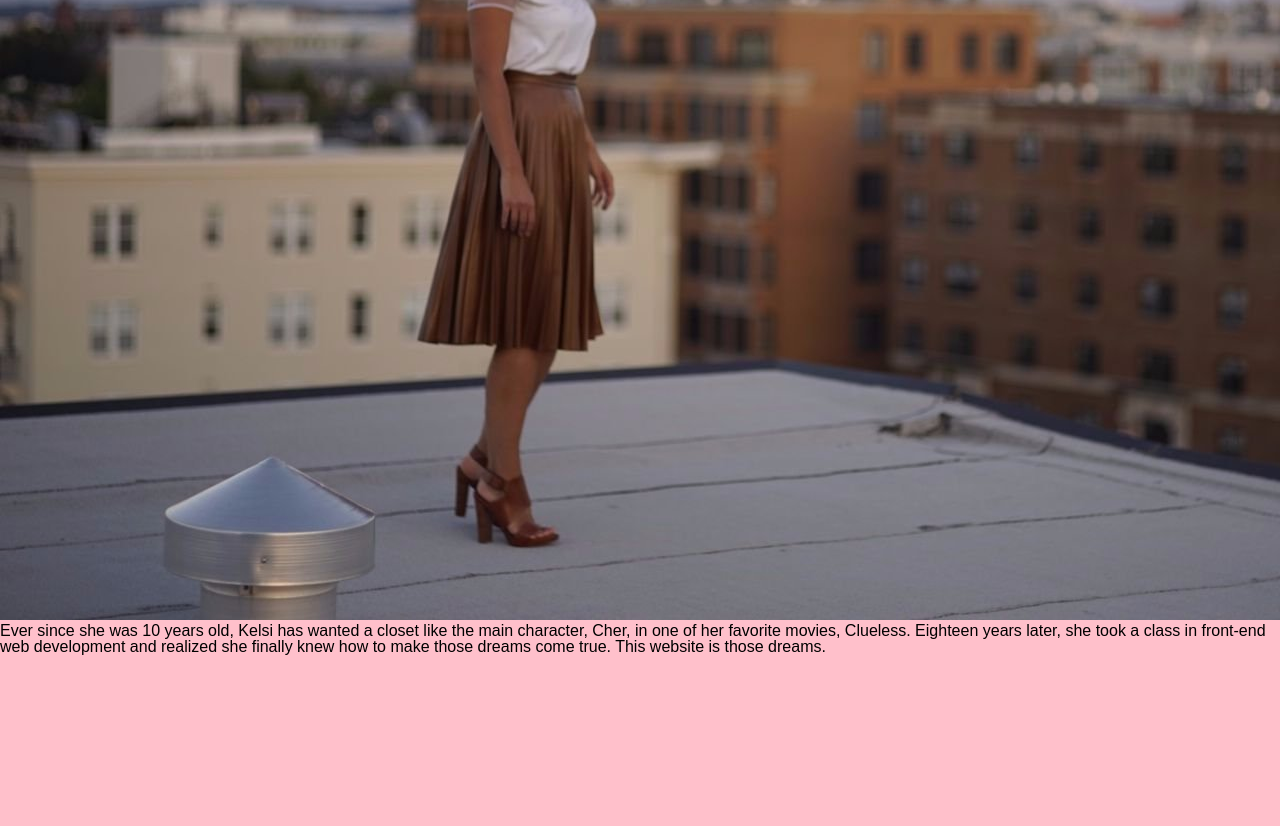
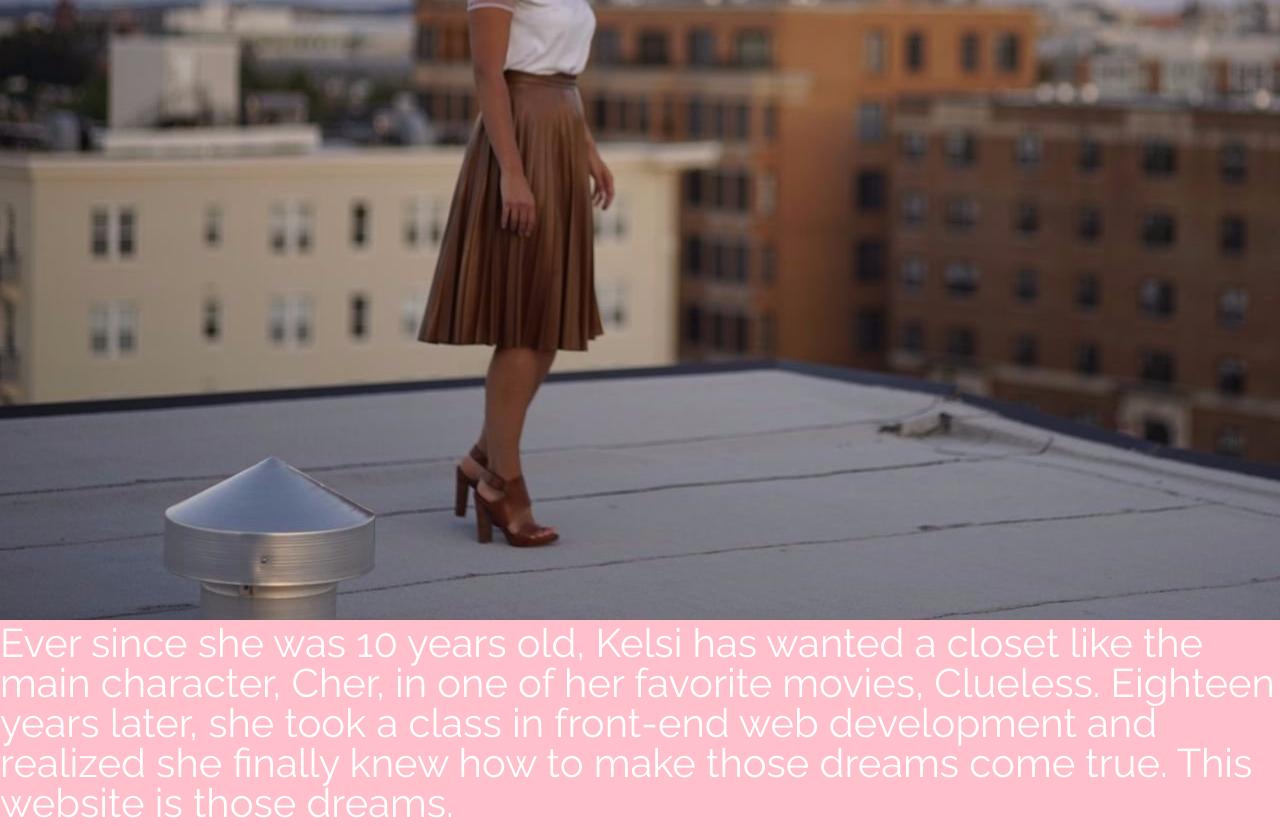
Before and after one commit to kelsioliver/kelsicloset, a plain HTML site: page about.html in a window 1280 px wide. Shown: the part 780-1606 px from the top of the page. Before the commit the page ends 1435 px from the top, so only its background shows below. Drawn offline with nearby package versions, Linux system fonts and the light colour scheme.

Commit message:
adding CSS with styles for about page

```diff
--- a/css/main.css
+++ b/css/main.css
@@ -13,6 +13,16 @@
 
 .header{
     height:85px;
+}
+
+.background{
+    background-image: url ("background.jpg");
+}
+
+.about-text{
+    font-family: 'Raleway', sans-serif;
+    color:white;
+    font-size:40px;
 }
 
 #choose-1, #choose-2{
```
